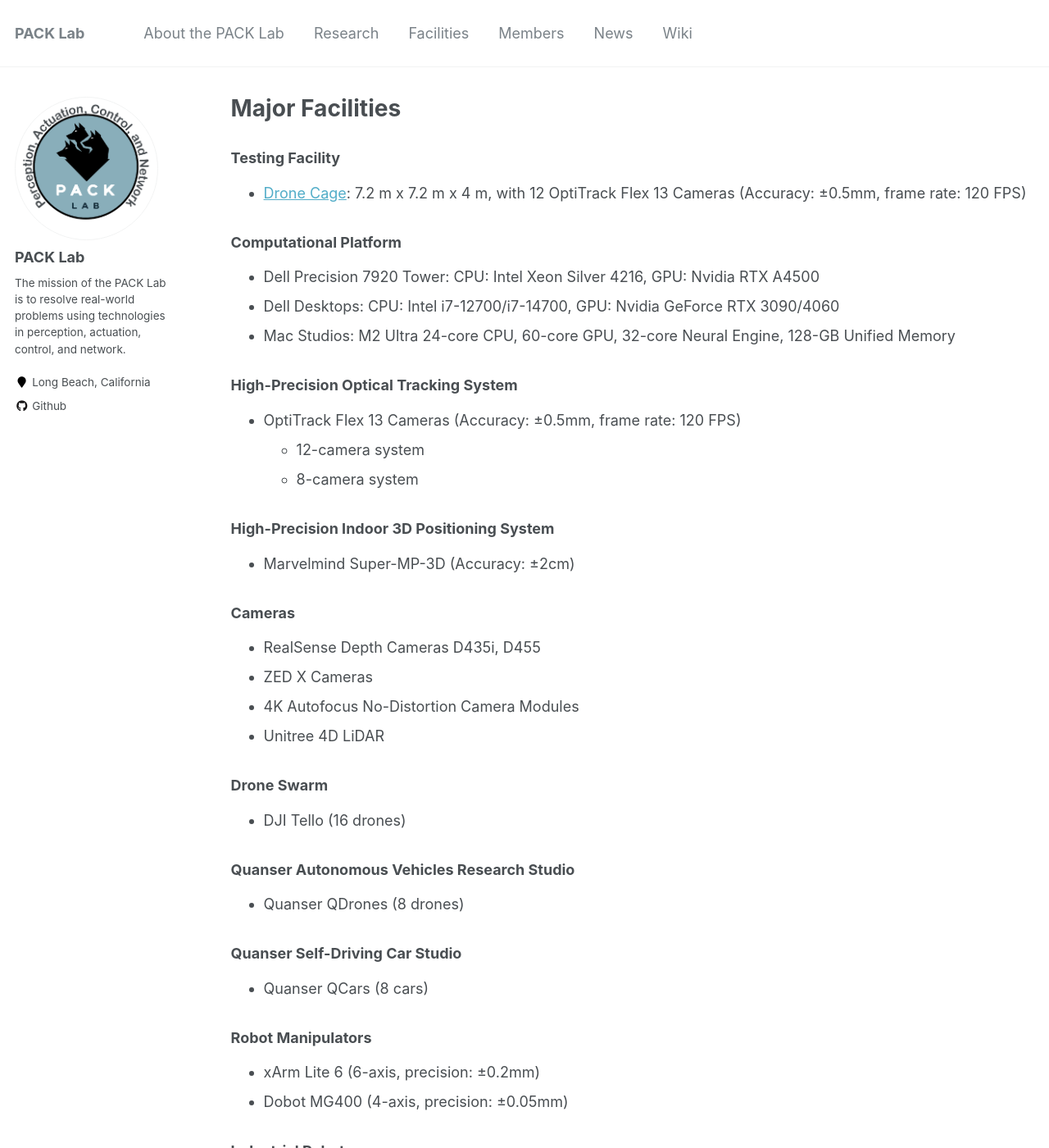
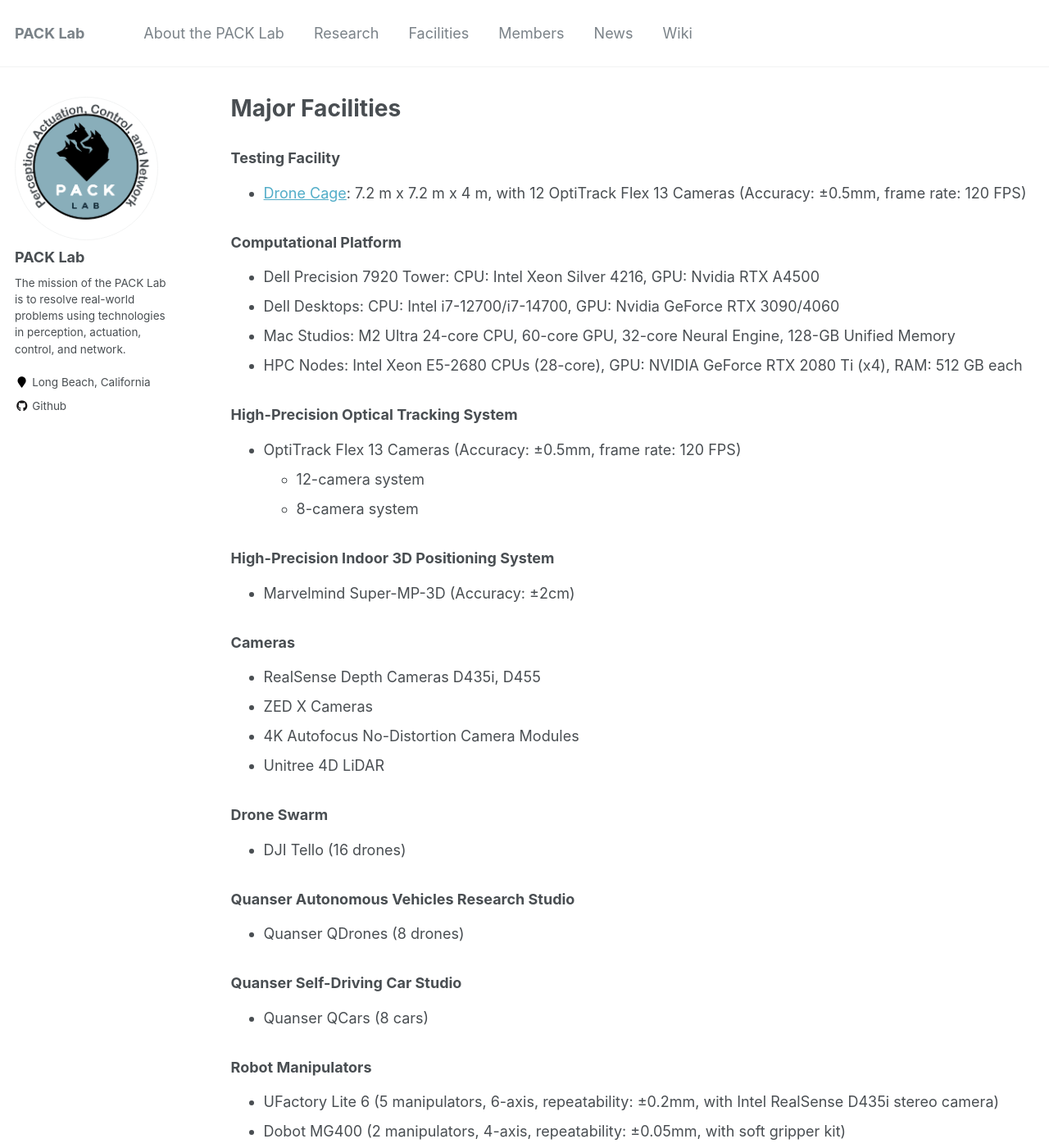
Before and after one commit to pack-lab/pack-lab.github.io, a Jekyll site: the page built from _pages/facilities.md, in a window 1280 px wide and 1400 px high. Shown: the whole window at 82% size. Built offline with Jekyll 4.4.1, drawn with Linux system fonts in a browser that asks for light colours; some of the changed text lies outside the part shown.

Commit message:
Update facilities.md

```diff
--- a/_pages/facilities.md
+++ b/_pages/facilities.md
@@ -12,6 +12,7 @@
 * Dell Precision 7920 Tower: CPU: Intel Xeon Silver 4216, GPU: Nvidia RTX A4500
 * Dell Desktops: CPU: Intel i7-12700/i7-14700, GPU: Nvidia GeForce RTX 3090/4060
 * Mac Studios: M2 Ultra 24-core CPU, 60-core GPU, 32-core Neural Engine, 128-GB Unified Memory
+* HPC Nodes: Intel Xeon E5-2680 CPUs (28-core), GPU: NVIDIA GeForce RTX 2080 Ti (x4), RAM: 512 GB each
 
 ### High-Precision Optical Tracking System
 * OptiTrack Flex 13 Cameras (Accuracy: ±0.5mm, frame rate: 120 FPS)
@@ -37,8 +38,8 @@
 * Quanser QCars (8 cars)
 
 ### Robot Manipulators
-* xArm Lite 6 (6-axis, precision: ±0.2mm)
-* Dobot MG400 (4-axis, precision: ±0.05mm)
+* UFactory Lite 6 (5 manipulators, 6-axis, repeatability: ±0.2mm, with Intel RealSense D435i stereo camera)
+* Dobot MG400 (2 manipulators, 4-axis, repeatability: ±0.05mm, with soft gripper kit)
 
 ### Industrial Robot
 * Baxter Robot
```
Also changed, not shown: other parts of _pages/facilities.md (+2 -2 lines).
